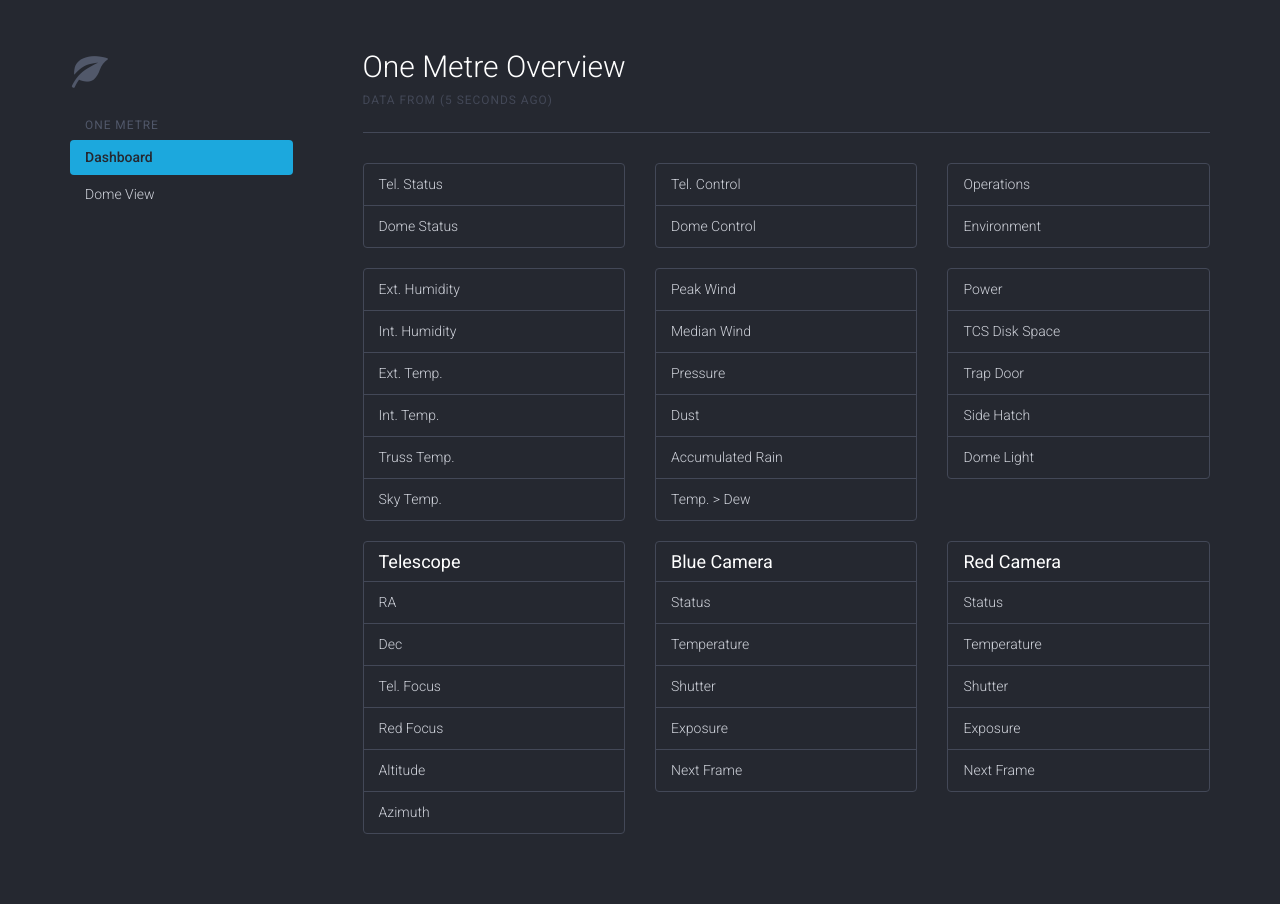
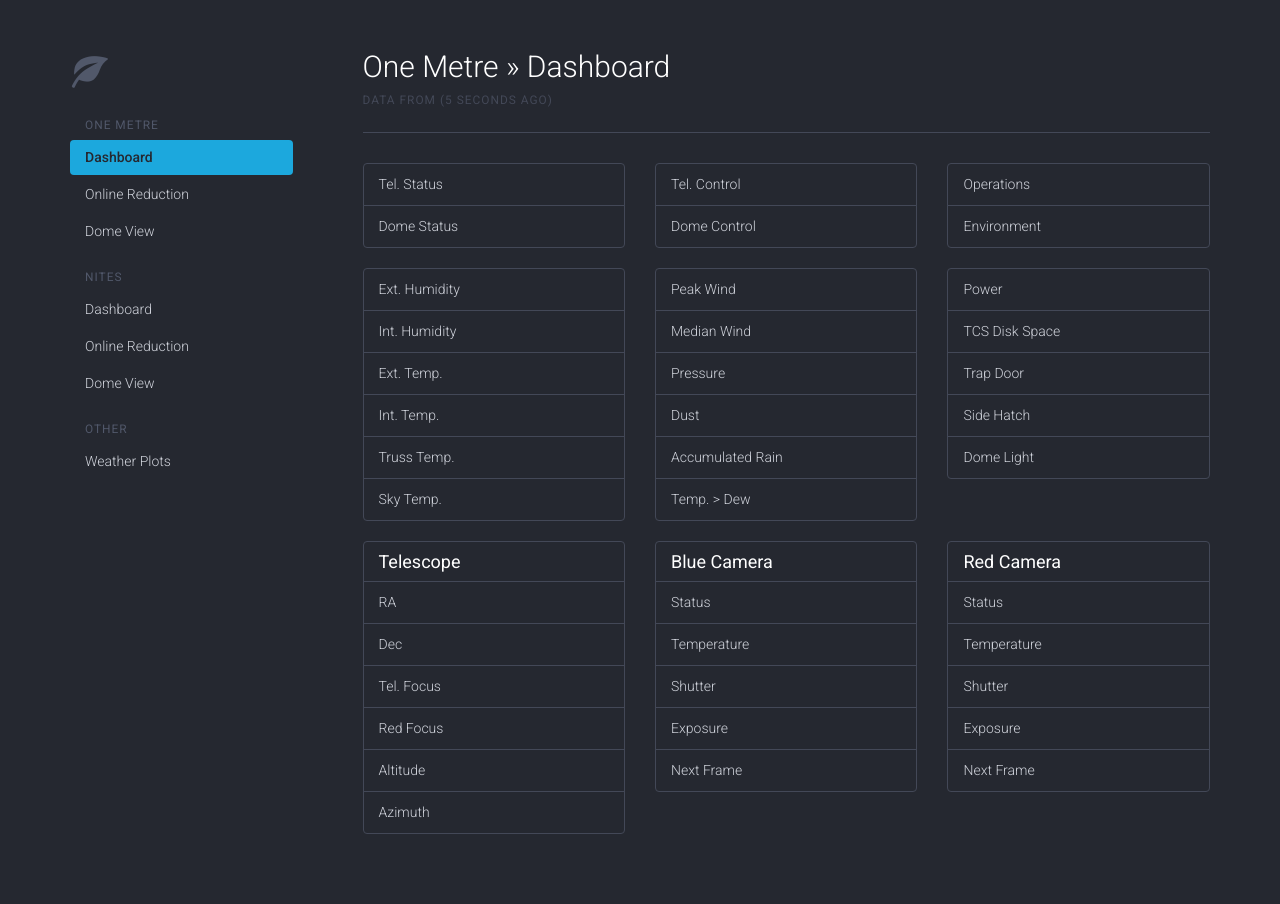
Before and after one commit to warwick-one-metre/dashboard, a Jekyll site: the page built from onemetre/index.html, in a window 1280 px wide. Built offline with Jekyll 4.4.1, drawn with Linux system fonts in a browser that asks for light colours.

Commit message:
Add placeholders for the NITES and weather pages.

```diff
--- /dev/null
+++ b/_data/sidebar.yaml
@@ -0,0 +1,6 @@
+- id: onemetre
+  title: One Metre
+- id: nites
+  title: NITES
+- id: other
+  title: Other
--- a/_layouts/default.html
+++ b/_layouts/default.html
@@ -16,14 +16,18 @@
           </div>
           <div class="collapse nav-toggleable-sm" id="nav-toggleable-sm">
             <ul class="nav nav-pills nav-stacked">
-              <li class="nav-header">One Metre</li>
-              {% assign pages = site.pages | sort:"navorder"  %}
+              {% for category in site.data.sidebar %}
+                <li class="nav-header">{{category.title}}</li>
+                {% assign pages = site.pages | sort:"navorder" %}
                 {% for node in pages %}
+                  {% if node.sidebar == category.id %}
                     {% if page.url == node.url %}
                       <li class="active"><a href="{{node.url}}" class="active">{{node.title}}</a></li>
                     {% else %}
                       <li><a href="{{node.url}}">{{node.title}}</a></li>
                     {% endif %}
+                  {% endif %}
+                {% endfor %}
               {% endfor %}
             </ul>
             <hr class="visible-xs m-t">
--- a/onemetre/index.html
+++ b/onemetre/index.html
@@ -1,12 +1,12 @@
 ---
 layout: default
 title: "Dashboard"
-group: "One Metre"
+sidebar: "onemetre"
 navorder: 0
 ---
 <div class="dashhead">
   <div class="dashhead-titles">
-    <h2 class="dashhead-title">One Metre Overview</h2>
+    <h2 class="dashhead-title">One Metre &raquo; Dashboard</h2>
     <h6 class="dashhead-subtitle">Data from <span id="data-updated"></span> (<span id="data-age"></span> seconds ago)</h6>
   </div>
 </div>
```
Also changed, not shown: nites/dome/index.html (added, +56 -0 lines), nites/index.html (added, +17 -0 lines), nites/reduction/index.html (added, +26 -0 lines), onemetre/dome/index.html (+6 -6 lines), onemetre/reduction/index.html (added, +26 -0 lines), weather/index.html (added, +16 -0 lines). Lines whose indentation alone changed are shown as unchanged.
